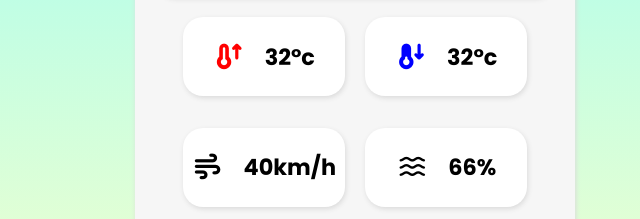
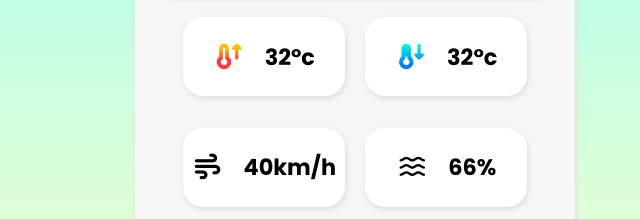
Before and after one commit to AlanNascimento222/clima, a plain HTML site: page index.html in a window 1280 px wide. Shown: the part 393-612 px from the top of the page, 285-925 px from the left. Drawn offline with Linux system fonts and the light colour scheme.

Commit message:
clima 0.2v

```diff
--- a/style.css
+++ b/style.css
@@ -150,10 +150,18 @@ body {
     }
 
     #temp_max_icon{
-        color: red;
+        background: linear-gradient(0deg,rgba(255, 56, 56, 1) 41%, rgba(255, 191, 0, 1) 85%);
+        -webkit-background-clip: text;
+        -webkit-text-fill-color: transparent;
+        background-clip: text;
+        color: transparent;
     }
 
-        #temp_min_icon{
-        color: blue;
+    #temp_min_icon{
+        background: linear-gradient(0deg,rgba(0, 123, 255, 1) 20%, rgba(0, 255, 217, 1) 100%);
+        -webkit-background-clip: text;
+        -webkit-text-fill-color: transparent;
+        background-clip: text;
+        color: transparent;
     }
 }
```
